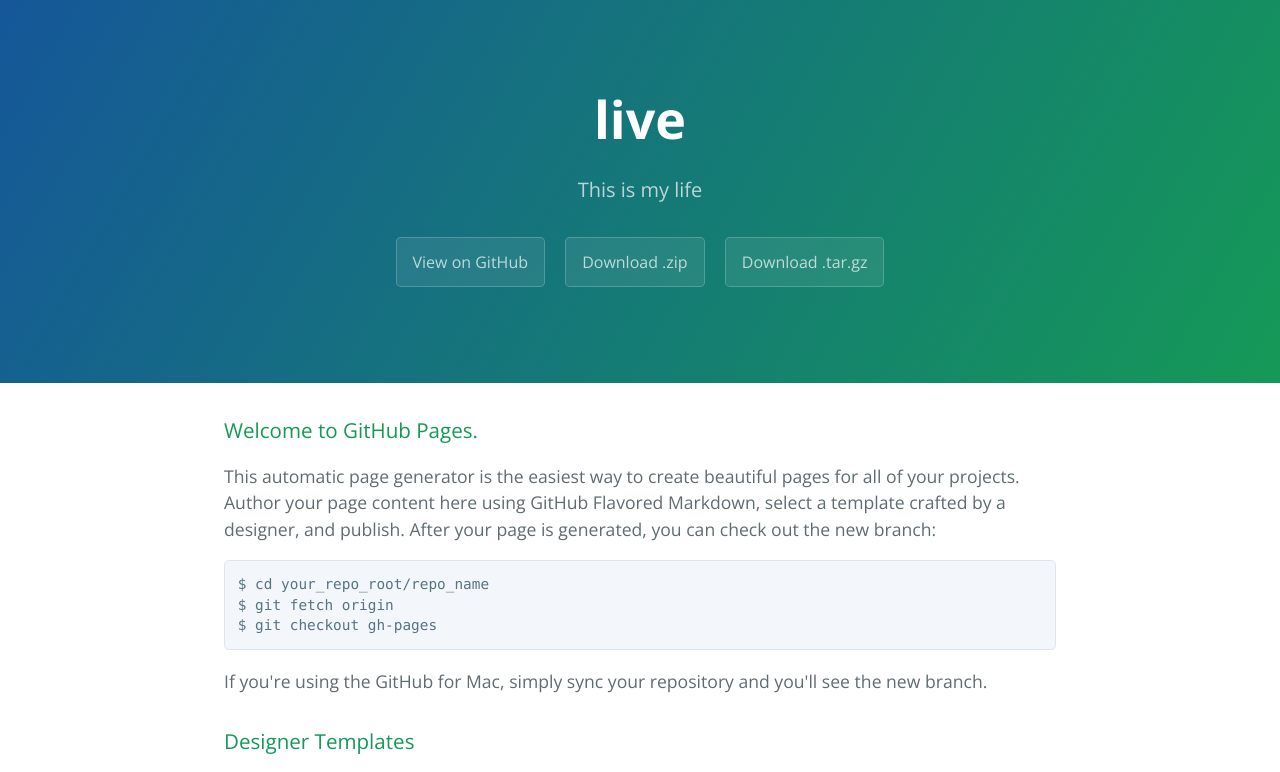
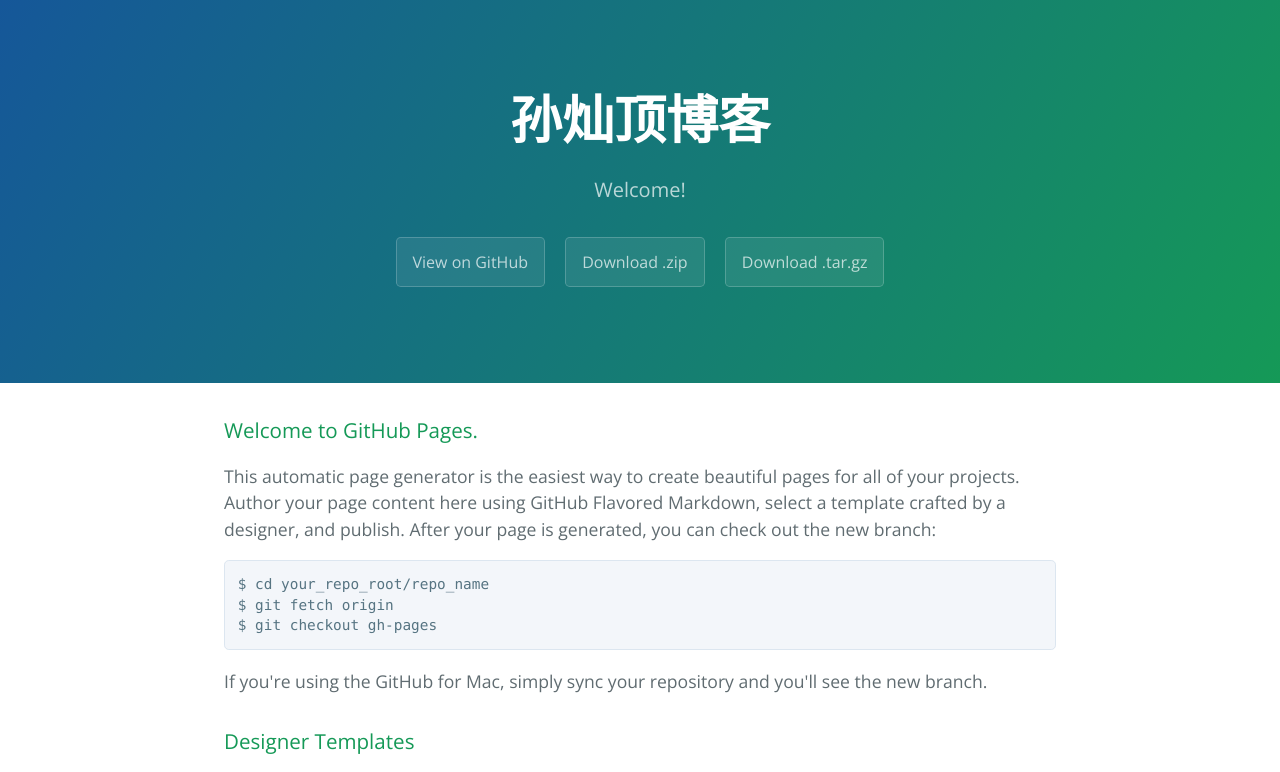
Before and after one commit to suncanding/Blog, a plain HTML site: page index.html in a window 1280 px wide. Shown: the top 772 px of the page. Drawn offline with nearby package versions, Linux system fonts and the light colour scheme.

Commit message:
Update index.html

```diff
--- a/index.html
+++ b/index.html
@@ -2,7 +2,7 @@
 <html lang="en-us">
   <head>
     <meta charset="UTF-8">
-    <title>live by suncanding</title>
+    <title>孙灿顶的博客</title>
     <meta name="viewport" content="width=device-width, initial-scale=1">
     <link rel="stylesheet" type="text/css" href="stylesheets/normalize.css" media="screen">
     <link href='http://fonts.googleapis.com/css?family=Open+Sans:400,700' rel='stylesheet' type='text/css'>
@@ -11,8 +11,8 @@
   </head>
   <body>
     <section class="page-header">
-      <h1 class="project-name">live</h1>
-      <h2 class="project-tagline">This is my life</h2>
+      <h1 class="project-name">孙灿顶博客</h1>
+      <h2 class="project-tagline">Welcome!</h2>
       <a href="https://github.com/suncanding/Blog" class="btn">View on GitHub</a>
       <a href="https://github.com/suncanding/Blog/zipball/master" class="btn">Download .zip</a>
       <a href="https://github.com/suncanding/Blog/tarball/master" class="btn">Download .tar.gz</a>
```
